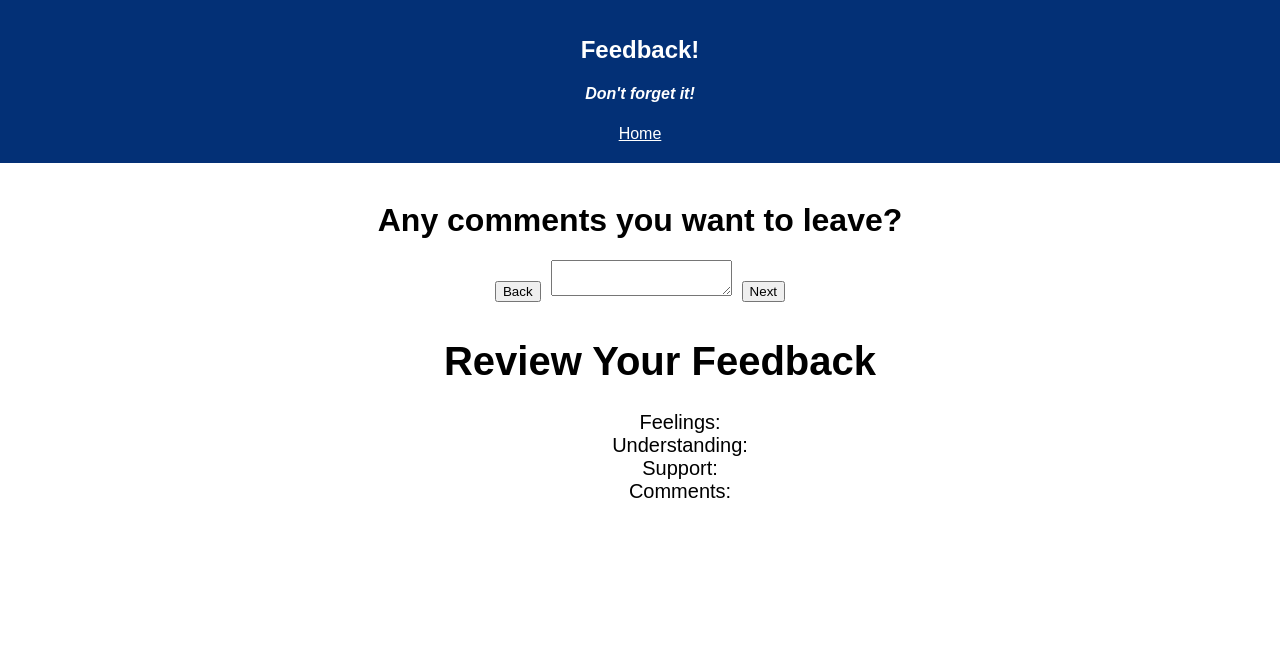
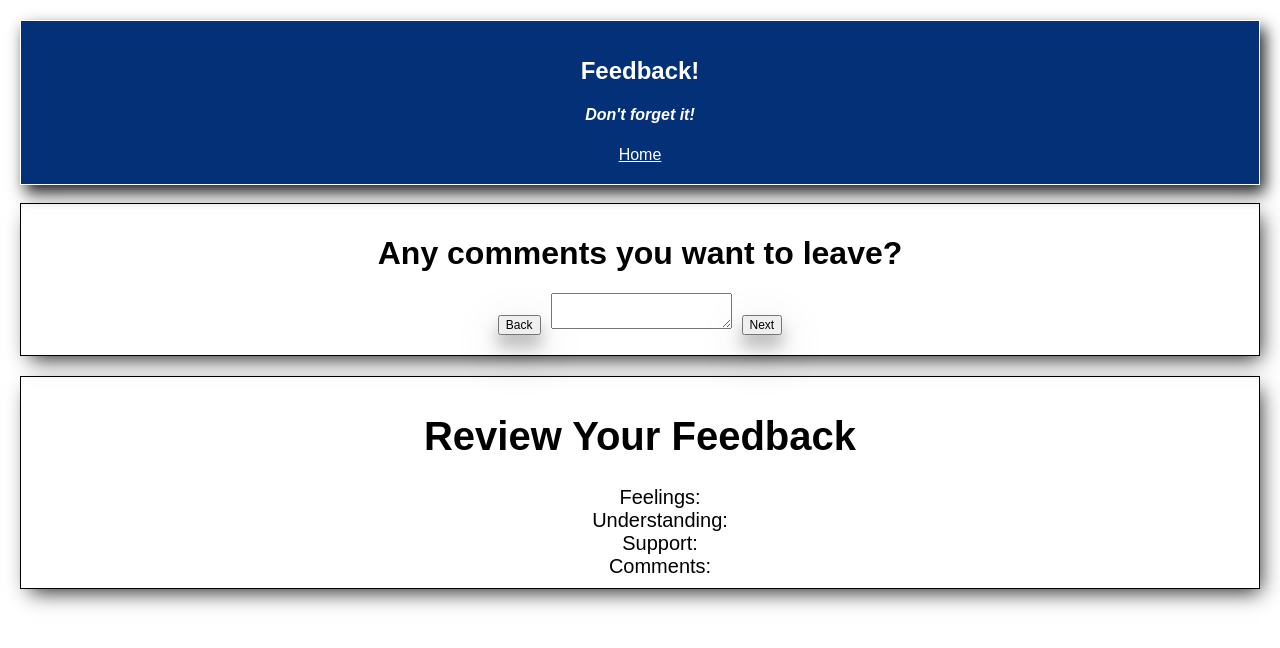
Before and after one commit to jpaul1982/redux-weekend, a React (Create React App) app: page /#/comments in a window 1280 px wide. Shown: the top 648 px of the page. Built offline with nearby package versions, Linux system fonts and the light colour scheme.

Commit message:
some styling

```diff
--- a/src/components/App/App.css
+++ b/src/components/App/App.css
@@ -1,11 +1,16 @@
 .App {
   text-align: center;
 }
+body{
+  margin: 20px;
+}
 
 .App-header {
+  border: 1px solid;
+  padding: 20px;
+  box-shadow:5px 8px 15px 0px #222;
   background-color: #033076;
   min-height: 70px;
-  padding: 20px;
   color: white;
 }
 
@@ -26,4 +31,26 @@ ul{
 }
  button {
    margin: 10px;
+   box-shadow:5px 8px 20px -5px #222;
+   font-size: 12px;
+   box-shadow: 0 12px 16px 0 rgba(0,0,0,0.24),0 17px 50px 0 rgba(0,0,0,0.19)
  }
+
+ .query{
+   border: 1px solid;
+   padding: 10px;
+   box-shadow:5px 8px 20px -5px #222;
+
+ }
+
+ .reviewList {
+  border: 1px solid;
+  padding: 10px;
+  box-shadow:5px 8px 20px -5px #222;
+
+ }
+
+ input{
+   width: 40px;
+   height:15px;
+ }
--- a/src/components/Comments/Comments.js
+++ b/src/components/Comments/Comments.js
@@ -24,8 +24,8 @@ class Comments extends Component {
     }
     render() {
         return (
-
-            <div>
+            <main>
+                <div className='reviewList'>
                     <h1>Any comments you want to leave?</h1>
                     <button onClick={this.goBack}>Back</button>
                     <textarea type='text' max='120' onChange={this.handleChange}
@@ -33,11 +33,14 @@ class Comments extends Component {
                     </textarea>
 
                     <button onClick={this.handleClick}>Next</button>
+                </div>
+                <div>
                     <ul className='reviewList'>
                         <ReviewBody />
                     </ul>
 
                 </div>
+            </main>
 
         )
     }
--- a/src/components/Feeling/Feeling.js
+++ b/src/components/Feeling/Feeling.js
@@ -35,6 +35,8 @@ class Feeling extends Component {
                         value={this.state.feeling} type='number' min='1' max='5'>
                     </input>
                     <button onClick={this.handleClick}>Next</button>
+                    </div>
+                    <div>
                     <ul className='reviewList'>
                         <ReviewBody />
                     </ul>
--- a/src/components/Review/Review.js
+++ b/src/components/Review/Review.js
@@ -27,7 +27,7 @@ class Review extends Component {
 
 render() {
     return (
-        <>
+        <div className='query'>
             <h1>Review Your Feedback</h1>
             <button onClick={this.handleClick}>Submit</button>
             <button onClick={this.goBack}>Back</button>
@@ -38,7 +38,7 @@ render() {
                 <li>Comments: {this.props.reduxState.feedbackReducer.comments}</li>
             </ul>
 
-        </>
+        </div>
     )
 }
 }
--- a/src/components/ReviewBody/ReviewBody.js
+++ b/src/components/ReviewBody/ReviewBody.js
@@ -4,15 +4,19 @@ import { connect } from 'react-redux';
 class ReviewBody extends Component {
     render() {
         return (
+            <>
             <div className='review'>
                 <h1>Review Your Feedback </h1>
-                <ul className='reviewList'>
+            </div>
+            <div>
+                <ul>
                     <li>Feelings: {this.props.reduxState.feedbackReducer.feeling}</li>
                     <li>Understanding: {this.props.reduxState.feedbackReducer.understanding}</li>
                     <li>Support: {this.props.reduxState.feedbackReducer.supported}</li>
                     <li>Comments: {this.props.reduxState.feedbackReducer.comments}</li>
                 </ul>
             </div>
+            </>
 
 
         )
--- a/src/components/Supported/Supported.js
+++ b/src/components/Supported/Supported.js
@@ -27,7 +27,7 @@ class Supported extends Component {
     render() {
         return (
             <main>
-                <div>
+                <div className='query'>
                     <h1>How well are you being supported?</h1>
                     <button onClick={this.goBack}>Back</button>
                     <input type='number' min='1' max='5'
@@ -35,6 +35,8 @@ class Supported extends Component {
                         onChange={this.handleChange}>
                     </input>
                     <button onClick={this.handleClick}>Next</button>
+                    </div>
+                    <div>
                     <ul className='reviewList'>
                         <ReviewBody />
                     </ul>
--- a/src/components/Thanks/Thanks.js
+++ b/src/components/Thanks/Thanks.js
@@ -16,10 +16,9 @@ class Thanks extends Component {
     render() {
         return (
             <main>
-                <div>
+                <div className="query">
                     <h1>Feedback!</h1>
-                </div>
-                <div>
+
                     <h2>Thank You! </h2>
                     <button onClick={this.handleClick}>Leave New Feedback</button>
                 </div>
--- a/src/components/Understanding/Understanding.js
+++ b/src/components/Understanding/Understanding.js
@@ -34,6 +34,8 @@ class Understanding extends Component {
                         onChange={this.handleChange}>
                     </input>
                     <button onClick={this.handleClick}>Next</button>
+                    </div>
+                    <div>
                     <ul className='reviewList'>
                         <ReviewBody />
                     </ul>
```
Lines whose indentation alone changed are shown as unchanged.
